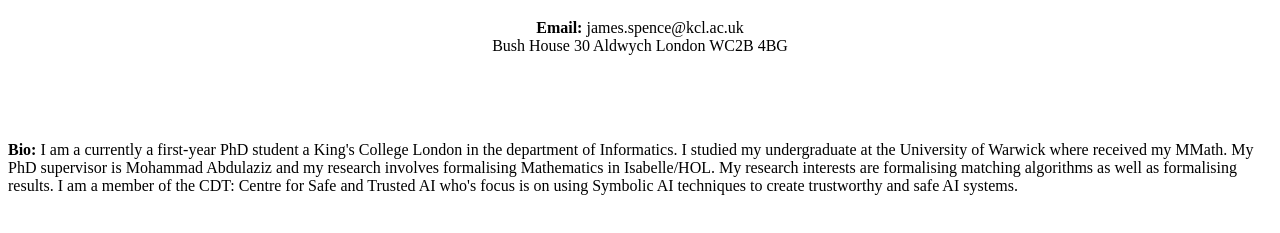
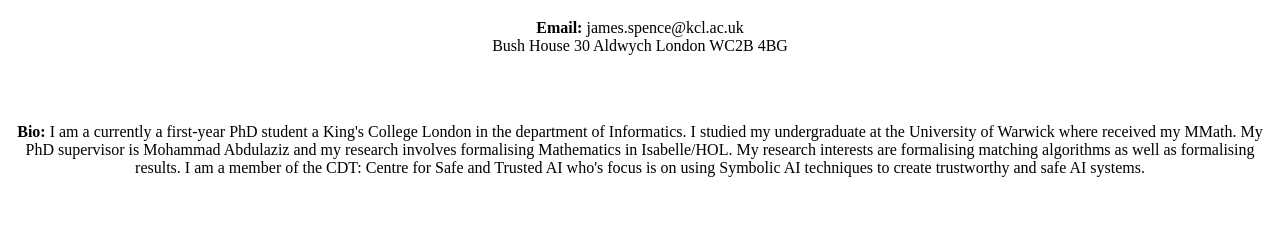
Before and after one commit to JamesFSpence/Personal-Website, a plain HTML site: page index.html in a window 1280 px wide. Shown: the part 61-294 px from the top of the page. Drawn offline with Linux system fonts and the light colour scheme.

Commit message:
Update index.html

```diff
--- a/index.html
+++ b/index.html
@@ -4,6 +4,11 @@
         <title>James Spence Personal Website</title>
         <meta name="description" content="Personal Website">
       </head>
+        <style>
+            div {
+                max-width: 1500px;
+            }
+        </style>
       <body>
         <center><h1>James Spence</h1></center>
         <center><p><strong>Email:</strong> james.spence@kcl.ac.uk <br>
@@ -13,10 +18,9 @@
         <p>
             <br>
             <br>
-            <br>
         </p>
-        <p><strong>Bio:</strong> I am a currently a first-year PhD student a King's College London in the department of Informatics. I studied my undergraduate at the University of Warwick where received my MMath. My PhD supervisor is Mohammad Abdulaziz and my research involves formalising Mathematics in Isabelle/HOL. My research interests are formalising matching algorithms as well as formalising results.
+        <center><div><strong>Bio:</strong> I am a currently a first-year PhD student a King's College London in the department of Informatics. I studied my undergraduate at the University of Warwick where received my MMath. My PhD supervisor is Mohammad Abdulaziz and my research involves formalising Mathematics in Isabelle/HOL. My research interests are formalising matching algorithms as well as formalising results.
           I am a member of the CDT: Centre for Safe and Trusted AI who's focus is on using Symbolic AI techniques to create trustworthy and safe AI systems.
-        </p>
+        </div></center>
       </body>
     </html>
```
